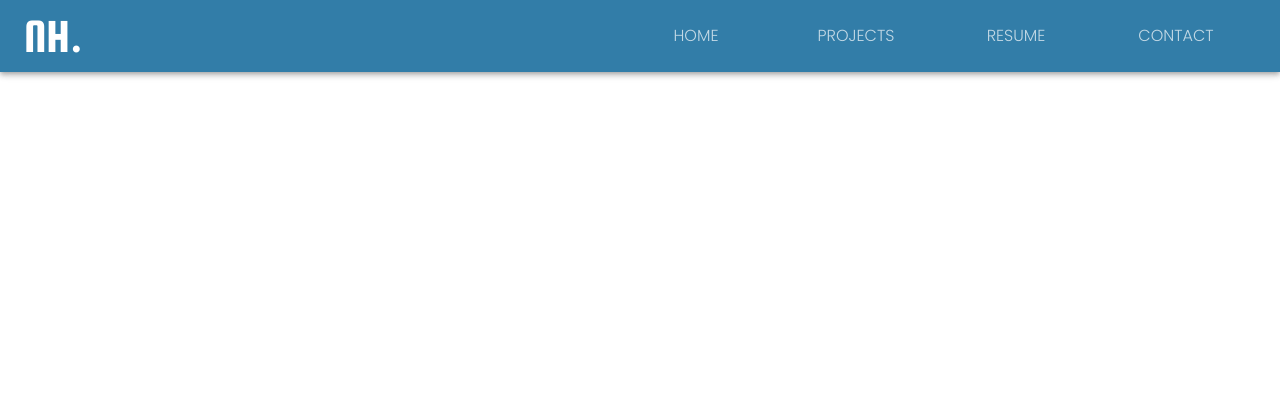
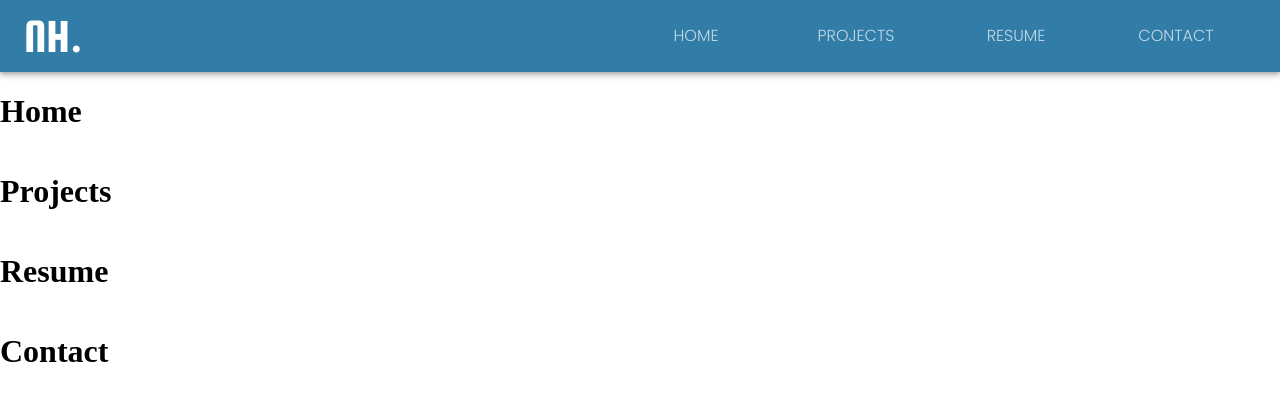
Before and after one commit to NirmalHegde/Personal-Website, a React (Create React App) app: page / in a window 1280 px wide. Shown: the top 400 px of the page. Built offline with nearby package versions, Linux system fonts and the light colour scheme.

Commit message:
integrate components

```diff
--- a/src/App.js
+++ b/src/App.js
@@ -4,6 +4,10 @@ import { Grid } from '@material-ui/core'; //formats contents in grid layout
 
 //File Imports
 import Header from './Components/Header/Header';
+import Home from './Components/Home/Home';
+import Projects from './Components/Projects/Projects';
+import Resume from './Components/Resume/Resume';
+import Contact from './Components/Contact/Contact';
 import AppStyles from "./AppStyles";
 
 //App contains layout of the node website
@@ -11,12 +15,25 @@ export default function App() {
   const classes = AppStyles(); //gets styles from AppStyles.jsx
 
   return (
-    <Grid className={classes.root} container direction = "column">
+    <Grid className={classes.root} container direction="column">
       {/*Header section of the website*/}
       <Grid item xs={12}>
         <Header />
       </Grid>
-
+      {/*Home section of the website*/}
+      <Grid item xs={12}>
+        <Home />
+      </Grid>
+      {/*Projects section of the website*/}
+      <Grid item xs={12}>
+        <Projects />
+      </Grid>
+      <Grid item xs={12}>
+        <Resume />
+      </Grid>
+      <Grid item xs={12}>
+        <Contact />
+      </Grid>
     </Grid>
   );
 }
--- a/src/AppStyles.jsx
+++ b/src/AppStyles.jsx
@@ -3,7 +3,7 @@ import { makeStyles } from '@material-ui/styles';
 
 const AppStyles = makeStyles(() => ({
   root: {
-      background: "#F9F9F9" //changes background of whole site to grey
+      background: "#FFFFFF" //changes background of whole site to grey
   },
 }))
 
--- a/src/Components/Home/Home.jsx
+++ b/src/Components/Home/Home.jsx
@@ -2,7 +2,7 @@ import React from 'react'
 
 import HomeStyles from './HomeStyles'
 
-const Contact = () => {
+const Home = () => {
 	return (
 		<h1>Home</h1>
 	)
```
Also changed, not shown: 1 other file (tests, documents, lock files or other folders).
